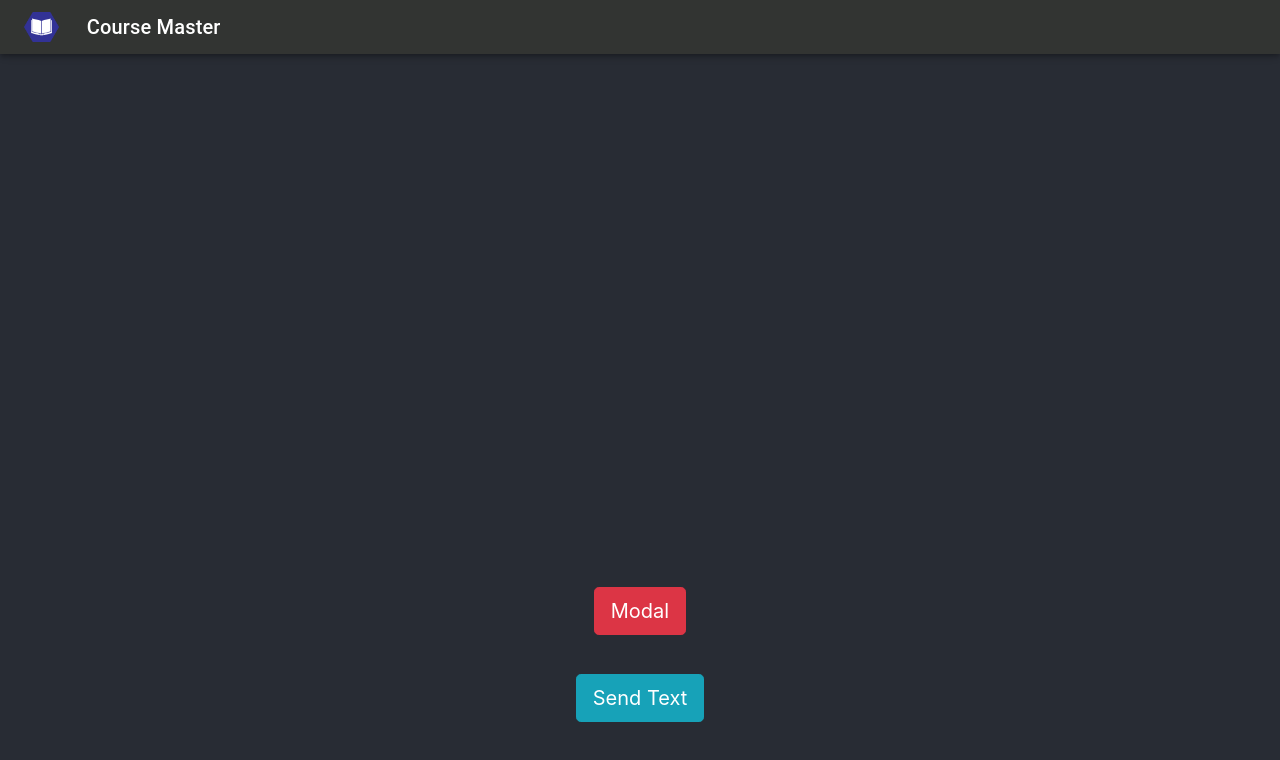
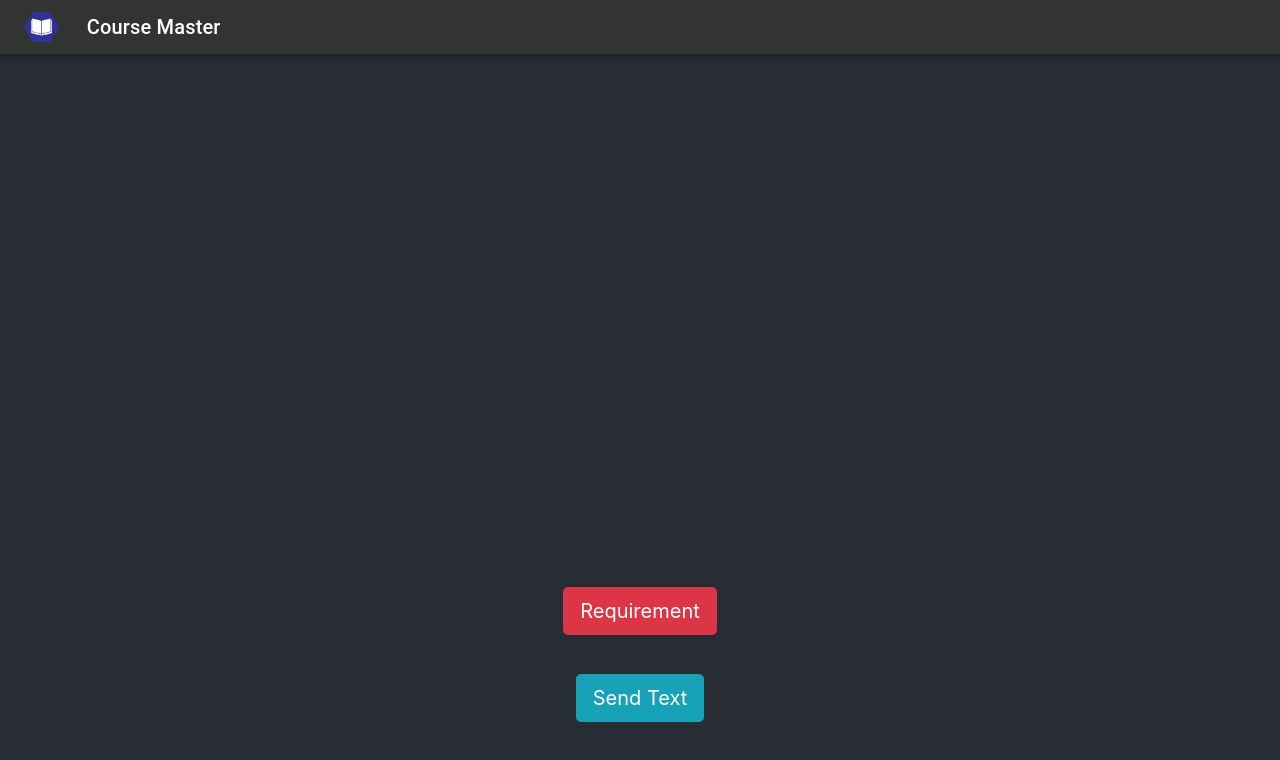
Before and after one commit to EllissaPeterson/hack-k-state-2019, a React (Create React App) app in the folder coursePlanner/: page / in a window 1280 px wide. Shown: the top 760 px of the page. Built offline with nearby package versions, Linux system fonts and the light colour scheme.

Commit message:
Create Requirements Modal

```diff
--- a/coursePlanner/src/App.js
+++ b/coursePlanner/src/App.js
@@ -3,6 +3,7 @@ import './App.css';
 import CHeader from './components/CustomHeader.js'
 import {Button} from 'reactstrap';
 import ModalExample from './components/ModalExample.js'
+import RequirementModal from './components/RequirementModal.js'
 import {Container, Row, Col} from 'react-bootstrap';
 
 export default class App extends React.Component {
@@ -46,7 +47,7 @@ export default class App extends React.Component {
       <div className="App">
         <header className="App-header">
           <CHeader/>
-          <ModalExample buttonLabel="Modal"/>
+          <RequirementModal buttonLabel="Requirement" requirements={["a", "b", "c"]}/>
           <br/>
           <Button color="info" onClick={this.sendText(this.state.name)} size="lg">Send Text</Button>
           <Container>
--- /dev/null
+++ b/coursePlanner/src/components/RequirementModal.js
@@ -0,0 +1,37 @@
+import React, { useState } from 'react';
+import { Button, Modal, ModalHeader, ModalBody, ModalFooter } from 'reactstrap';
+
+const RequirementModal = (props) => {
+  const {
+    buttonLabel,
+    requirements,
+    className
+  } = props;
+
+  const [modal, setModal] = useState(false);
+
+  const toggle = () => setModal(!modal);
+
+  return (
+    <div>
+      <Button color="danger" onClick={toggle} size="lg">{buttonLabel}</Button>
+      <Modal isOpen={modal} toggle={toggle} className={className}>
+          <br/>
+          <br/>
+        <ModalHeader toggle={toggle}>Requirements Remaining</ModalHeader>
+        <ModalBody>
+          {requirements.map((n)=>
+            <div>
+              <RequirementModal buttonLabel={n} requirements={requirements}/> <br/> {/*TODO: Change this to something that makes sense in this context.*/}
+            </div>
+          )}
+        </ModalBody>
+        <ModalFooter>
+          <Button color="primary" onClick={toggle}>OK</Button>{' '}
+        </ModalFooter>
+      </Modal>
+    </div>
+  );
+}
+
+export default RequirementModal;
```
Also changed, not shown: 1 other file (tests, documents, lock files or other folders).
